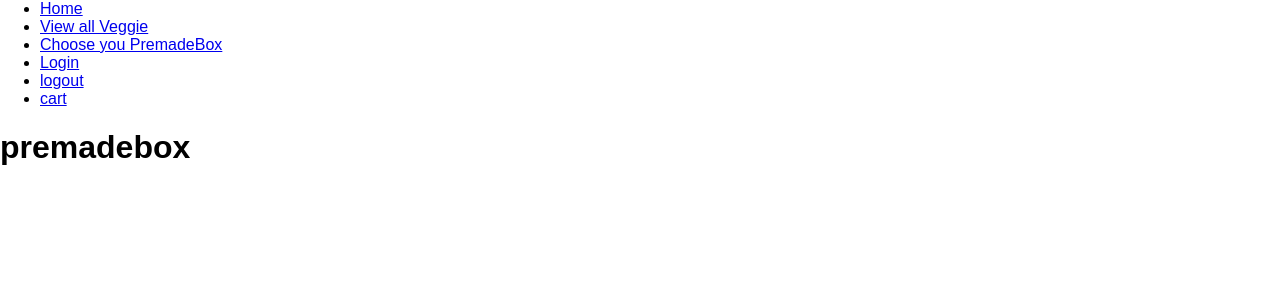
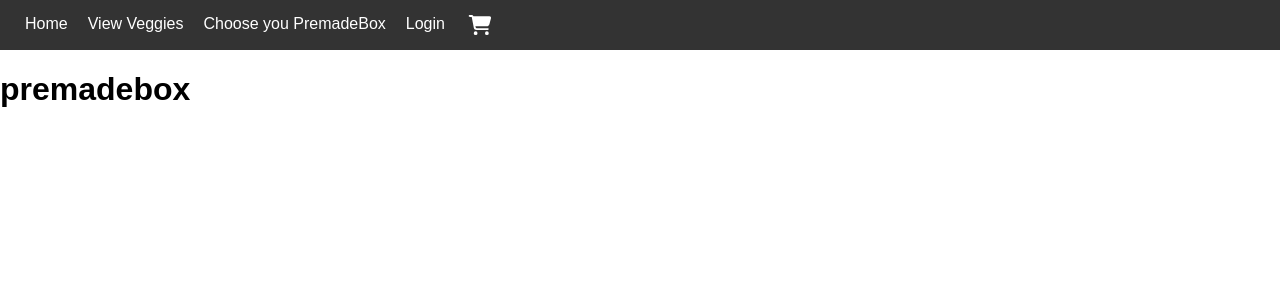
Before and after one commit to lcu-haoboli/642-final, a Flask app: page /premadebox/ in a window 1280 px wide. Shown: the top 300 px of the page. Run offline with Flask 3, Linux system fonts and the light colour scheme; parts of the project's set-up code (start-up, migrations or seed data) failed here and were passed over.

Commit message:
Update premadebox.html

```diff
--- a/templates/products/premadebox.html
+++ b/templates/products/premadebox.html
@@ -5,22 +5,9 @@
 />
 
 
-<div class="nav-bar">
-	<ul>
-	  <li>
-		<a href="{{ url_for('home') }}"> Home </a>
-	  </li>
-	  <li><a href="{{ url_for('veggie.veggie') }}">View all Veggie</a> </li>
-	  <li><a href="{{ url_for('premadebox.premadebox') }}">Choose you PremadeBox</a> </li>
-	  <li><a href="{{ url_for('login.login') }}">Login</a> </li>
-	  <li><a href="{{ url_for('logout.logout') }}">logout</a></li>
-	  <li>
-		<a href="{{ url_for('cart.cart') }}" onclick="sendCartItems()">
-		cart
-		</a>
-	</li>
-	</ul>
-  </div>
+{% import "navbar.html" as components %}
+
+{{ components.navbar() }}
 
   <h1>
 	premadebox
```
